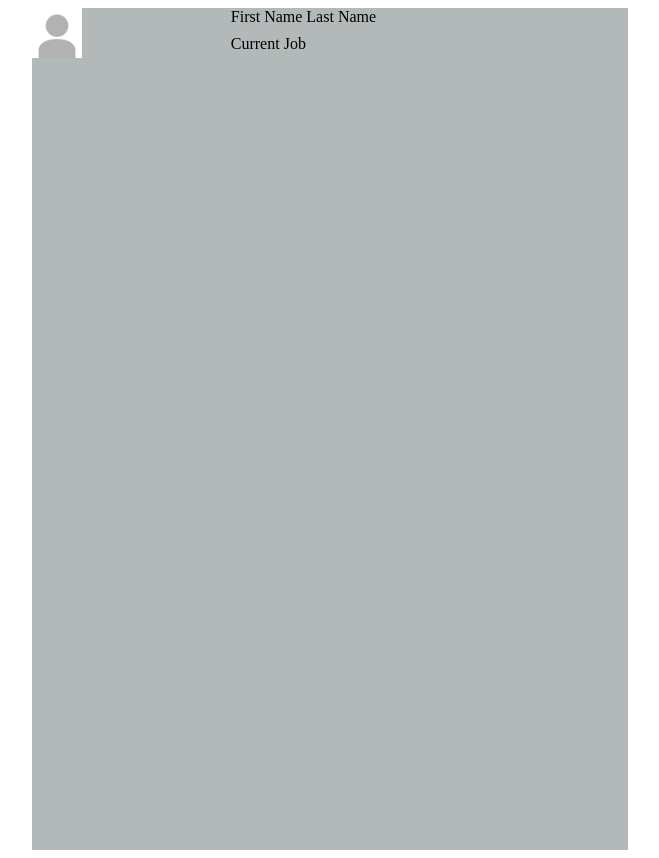
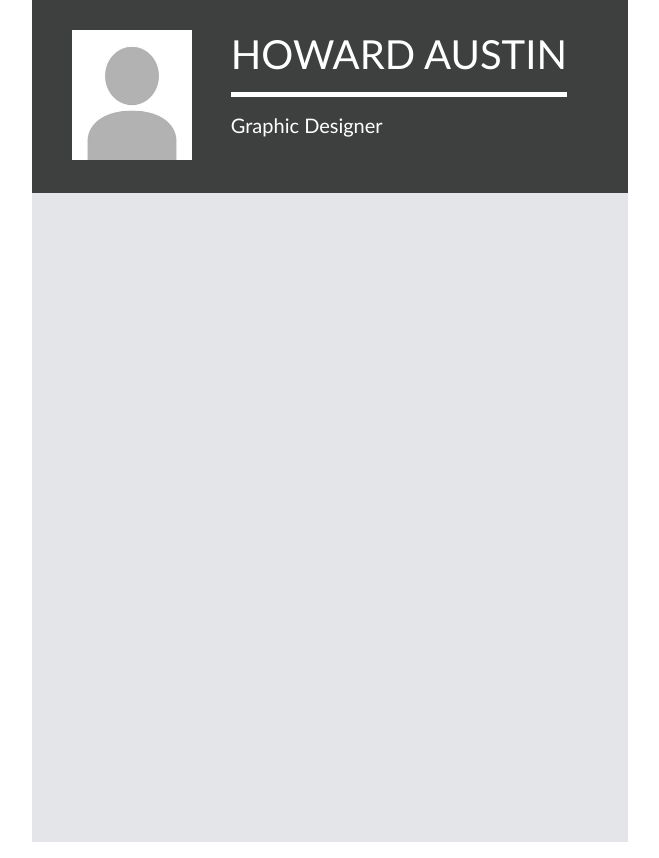
Before and after one commit to reda777/cv-project, a React (Create React App) app: page / in a window 1280 px wide. Shown: the whole page, without its empty margins (310-969 px from the left). Built offline with nearby package versions, Linux system fonts and the light colour scheme.

Commit message:
Finish header

```diff
--- a/src/App.js
+++ b/src/App.js
@@ -4,9 +4,7 @@ class App extends Component{
   render(){
     return (
     <div className='main'>
-      <div className='header'>
-        <Header />
-      </div>
+      <Header />
       <div className='experience'>
 
       </div>
--- a/src/components/Header.js
+++ b/src/components/Header.js
@@ -6,8 +6,8 @@ class Header extends Component{
     this.state={
       renderPart: 'default',
       personalImg: faceImage,
-      name: "First Name Last Name",
-      currentJob: "Current Job",
+      name: "HOWARD AUSTIN",
+      currentJob: "Graphic Designer",
     }
     this.handleChange=this.handleChange.bind(this);
     this.handleClick=this.handleClick.bind(this);
@@ -26,30 +26,36 @@ class Header extends Component{
     const renderMap = {
       name: (
         <form>
-          <label id='personalImg' onClick={this.handleClick}>
+          <span id='personalImg'>
+            <label>
               <input type="file" accept="image/jpeg, image/png, image/gif, image/svg+xml" onChange={this.handleImageChange} />
-            <img alt='Your Face' src={this.state.personalImg}/>
+              <img alt='Your Face' src={this.state.personalImg} />
             </label>
+          </span>
           <input type='text' id='name' value={this.state.name} onChange={this.handleChange} onKeyDown={this.handleEnter}/>
           <span id='currentJob' onClick={this.handleClick}>{this.state.currentJob}</span>
         </form>
       ),
       currentJob: (
         <form>
-          <label id='personalImg' onClick={this.handleClick}>
+          <span id='personalImg'>
+            <label>
               <input type="file" accept="image/jpeg, image/png, image/gif, image/svg+xml" onChange={this.handleImageChange} />
-            <img alt='Your Face' src={this.state.personalImg}/>
+              <img alt='Your Face' src={this.state.personalImg} />
             </label>
+          </span>
           <span id='name' onClick={this.handleClick}>{this.state.name}</span>
           <input type='text' id='currentJob' value={this.state.currentJob} onChange={this.handleChange} onKeyDown={this.handleEnter}/>
         </form>
       ),
       default: (
         <form>
-          <label id='personalImg' onClick={this.handleClick}>
+          <span id='personalImg'>
+            <label>
               <input type="file" accept="image/jpeg, image/png, image/gif, image/svg+xml" onChange={this.handleImageChange} />
-            <img alt='Your Face' src={this.state.personalImg}/>
+              <img alt='Your Face' src={this.state.personalImg} />
             </label>
+          </span>
           <span id='name' onClick={this.handleClick}>{this.state.name}</span>
           <span id='currentJob' onClick={this.handleClick}>{this.state.currentJob}</span>
         </form>
@@ -83,7 +89,7 @@ class Header extends Component{
     let renderMap=this.renderMapObject();
     let form=renderMap[renderPart] || renderMap.default;
     return (
-      <div className='headerChild'>
+      <div className='header'>
         {form}
       </div>
     );
--- a/src/styles/index.css
+++ b/src/styles/index.css
@@ -1,34 +1,77 @@
+html,
+body {
+    height: 100%;
+    width: 100%;
+    margin: 0;
+}
 #root{
     display: flex;
     justify-content: center;
+    --header-font: 'Gill Sans', 'Gill Sans MT', Calibri, 'Trebuchet MS', sans-serif;
+    --header-font-color:#ffffff;
+    --main-font-color: #3c3e40;
+    --header-bg-color: #3d403f;
+    --body-bg-color:#e4e5e9;
+    --title-bg-color:#cdcccf;
 }
 .main{
     width: calc(8.2677 * 72px);
     height: calc(11.6929 * 72px);
-    background-color: rgb(179, 184, 184);
+    background-color: var(--body-bg-color);
 }
-form{
+/*** Header ***/
+.header{
+    background-color: var(--header-bg-color);
+    color: var(--header-font-color);
+    font-family: var(--header-font);
+}
+.header form{
     display: grid;
     grid-template-columns: calc(8.2677 * 72px / 3) calc(8.2677 * 72px * 2 / 3);
     grid-template-rows: 1fr 1fr;
+    padding: 30px 0;
+    box-sizing: border-box;
 }
-form label{
+.header #name{
+    font-size: 40px;
+}
+.header #currentJob{
+    font-size: 20px;
+}
+.header span#name{
+    padding-bottom: 6px;
+    grid-column: 2/3;
+    grid-row: 1/2;
+    width: fit-content;
+    border-bottom: 5px solid var(--header-font-color);
+}
+.header span#personalImg{
     grid-column: 1/2;
     grid-row: 1/3;
+    display: flex;
+    justify-content: center;
+    align-items: center;
 }
-label img{
-    width: 50px;
-    height: 50px;
+.header #personalImg label{
+    cursor: pointer;
 }
-form #name{
-    grid-column: 2/3;
-    grid-row: 1/2;
+.header #personalImg img{
+    width: 120px;
+    height: 130px;
 }
-form #currentJob{
+.header span#currentJob{
+    padding: 16px 0;
+    font-size: 20px;
     grid-column: 2/3;
     grid-row: 2/3;
 }
-input[type="file"] {
+.header input[type="text"] {
+    font-family: var(--header-font);
+    width: auto;
+    height: fit-content;
+    margin-right: 5px;
+}
+.header input[type="file"] {
     width: 0.1px;
 	height: 0.1px;
 	opacity: 0;
@@ -36,3 +79,4 @@ input[type="file"] {
 	position: absolute;
 	z-index: -1;
 }
+/*** Header ***/
```
Lines whose indentation alone changed are shown as unchanged.
